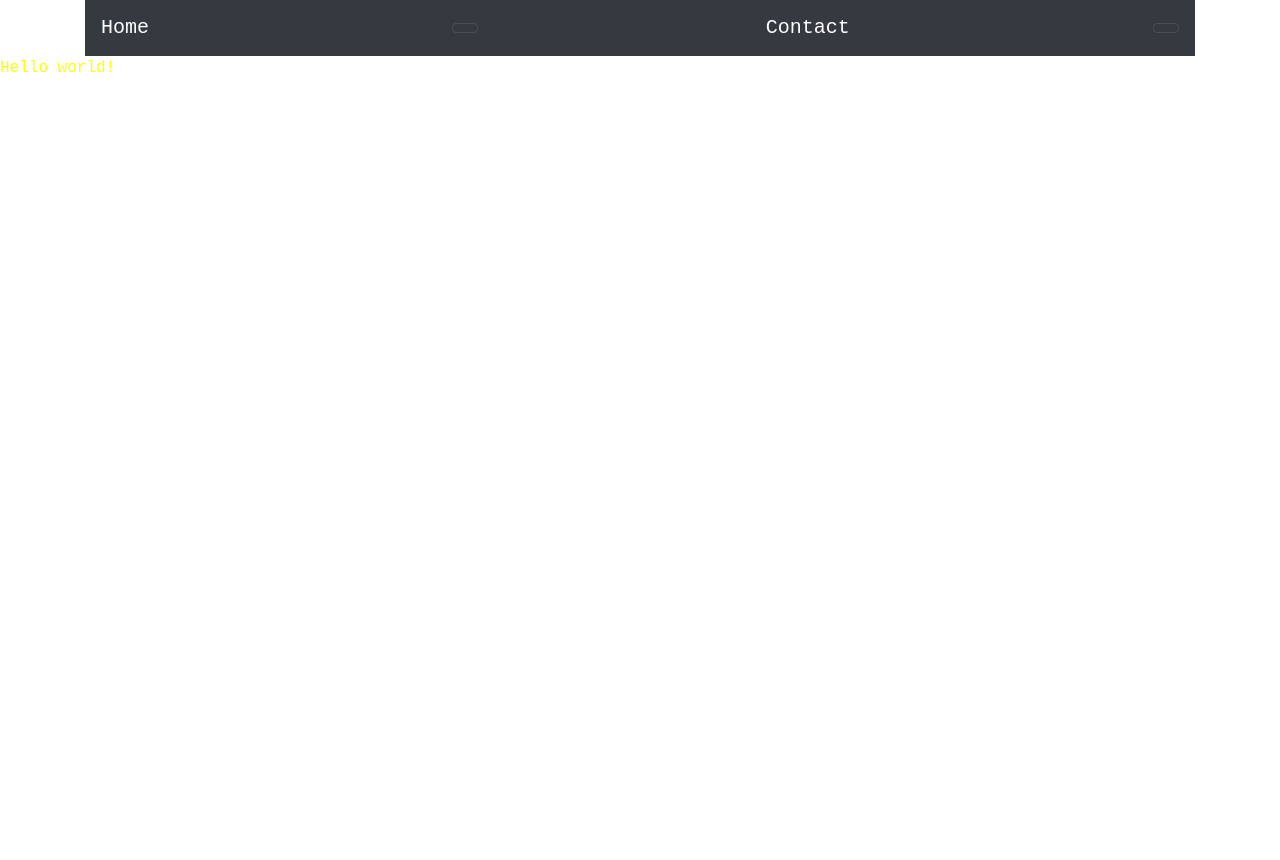
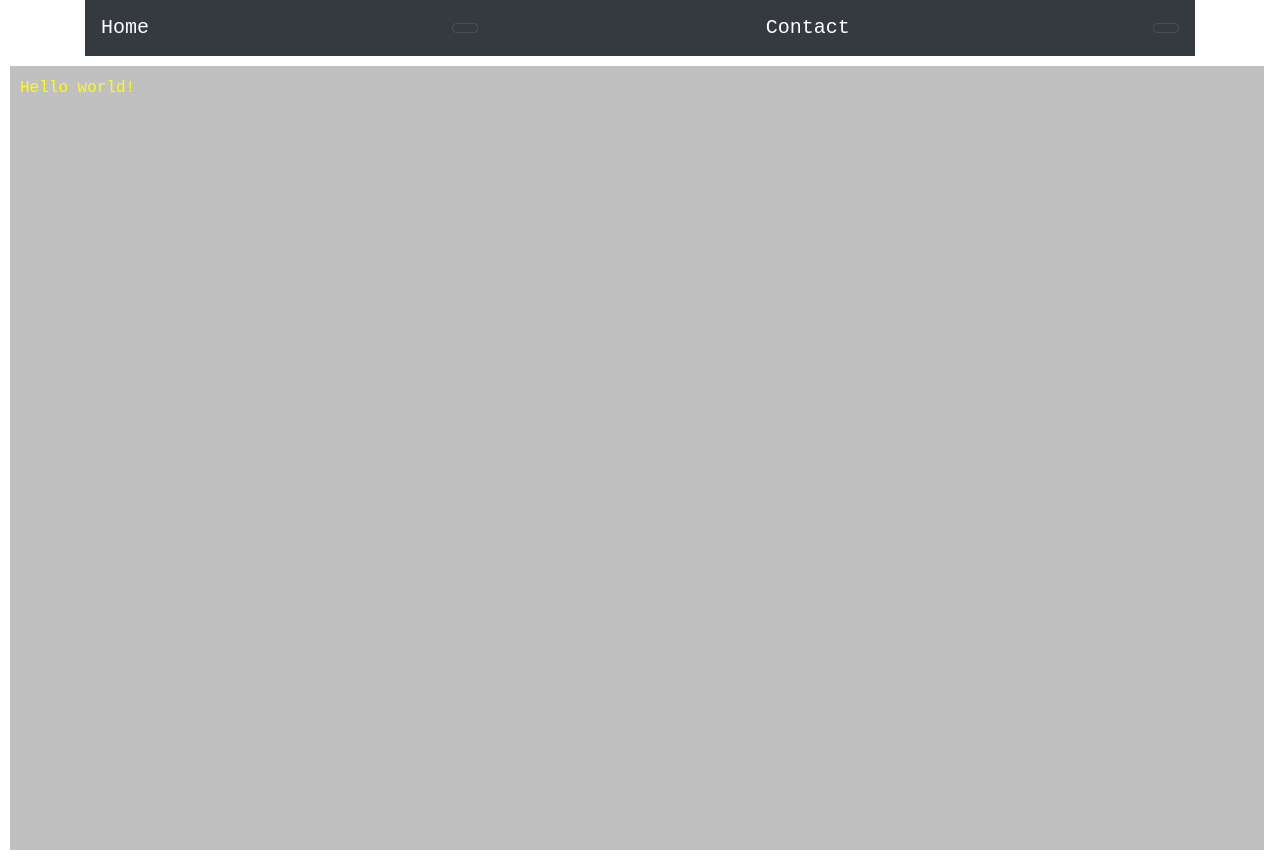
Before and after one commit to dmwcode/dmwcode.github.io, a plain HTML site: page index.html in a window 1280 px wide. Before the commit the page ends 800 px from the top, so only its background shows below. Drawn offline with nearby package versions, Linux system fonts and the light colour scheme.

Commit message:
Update index.html

```diff
--- a/index.html
+++ b/index.html
@@ -10,6 +10,23 @@
         <link href="styles.css" rel="stylesheet">
             <title>Howdy</title>
     </head>
+
+   <style>
+  body {
+      background-color: white;
+      font-family: monospace;
+      margin: 0px;
+      padding: 0px;
+        }
+
+      #silver-div {
+          background-color: silver;
+          height: 98vh;
+          width: 98vw;
+          padding: 10px;
+          margin: 10px;
+        }
+       </style>
 
     <body>
         <div class="container">
@@ -24,8 +41,9 @@
                 </button>
             </nav>
         </div>
+    <div id="silver-div">
     Hello world!
-
+    </div>
     </body>
 
 </html>
```
